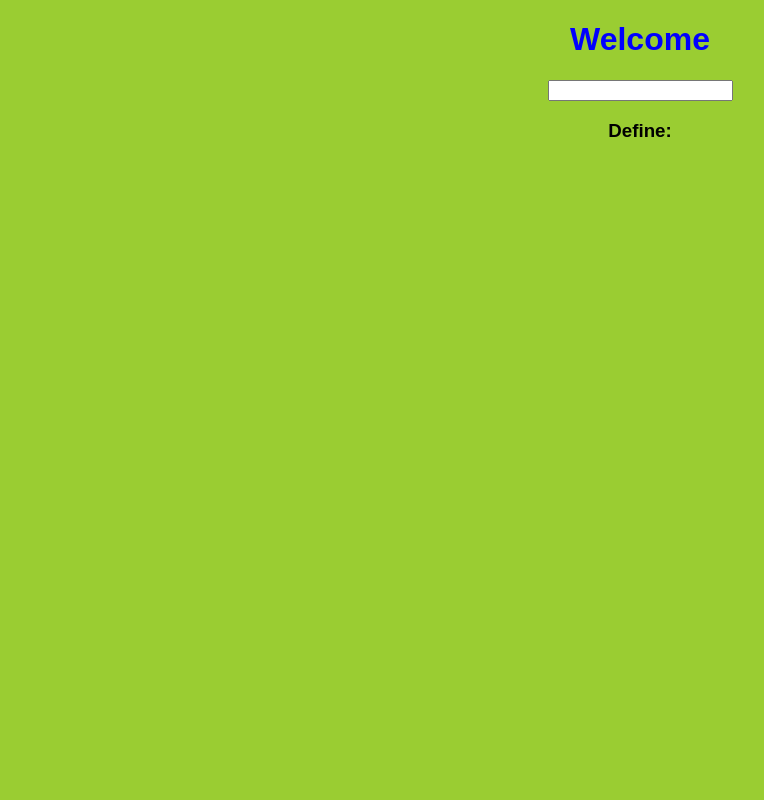
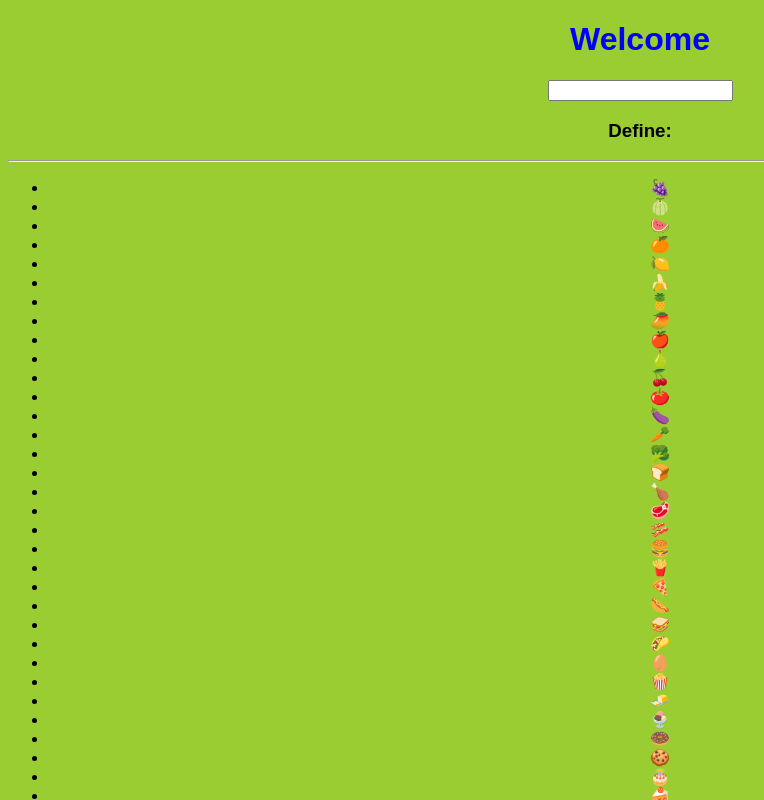
Before and after one commit to rahulcs754/emoji_explain, a React (Create React App) app: page / in a window 1280 px wide. Shown: the top 800 px of the page, without its empty margins (0-764 px from the left). Built offline with nearby package versions, Linux system fonts and the light colour scheme; a web font is replaced by a local one.

Commit message:
docs :  show all element

```diff
--- a/package.json
+++ b/package.json
@@ -5,6 +5,7 @@
   "keywords": [],
   "main": "src/index.js",
   "dependencies": {
+    "map": "1.0.1",
     "react": "17.0.2",
     "react-dom": "17.0.2",
     "react-scripts": "4.0.0"
--- a/src/App.js
+++ b/src/App.js
@@ -1,7 +1,6 @@
 import { useState } from "react";
 import "./styles.css";
 
-export default function App() {
 var emojiDictionary = {
   "🍇": "Grapes",
   "🍈": "Melon",
@@ -53,11 +52,12 @@ export default function App() {
   "🥤": "Cup with Straw"
 };
 
+export default function App() {
   var [explain, setexplain] = useState("");
 
   const inputText = (e) => {
     var userInput = e.target.value;
-    if (userInput != null) {
+    if (userInput) {
       if (userInput in emojiDictionary) {
         setexplain(emojiDictionary[userInput]);
       } else {
@@ -67,12 +67,18 @@ export default function App() {
       setexplain("Please enter some value");
     }
   };
-
+  var list = Object.keys(emojiDictionary);
   return (
     <div className="App">
       <h1 style={{ color: "blue" }}>Welcome </h1>
       <input onChange={inputText} />
       <h3>Define: {explain}</h3>
+      <hr />
+      <ul>
+        {list.map(function (element, index, array) {
+          return <li> {array[index]} </li>;
+        })}
+      </ul>
     </div>
   );
 }
```
Lines whose indentation alone changed are shown as unchanged.
